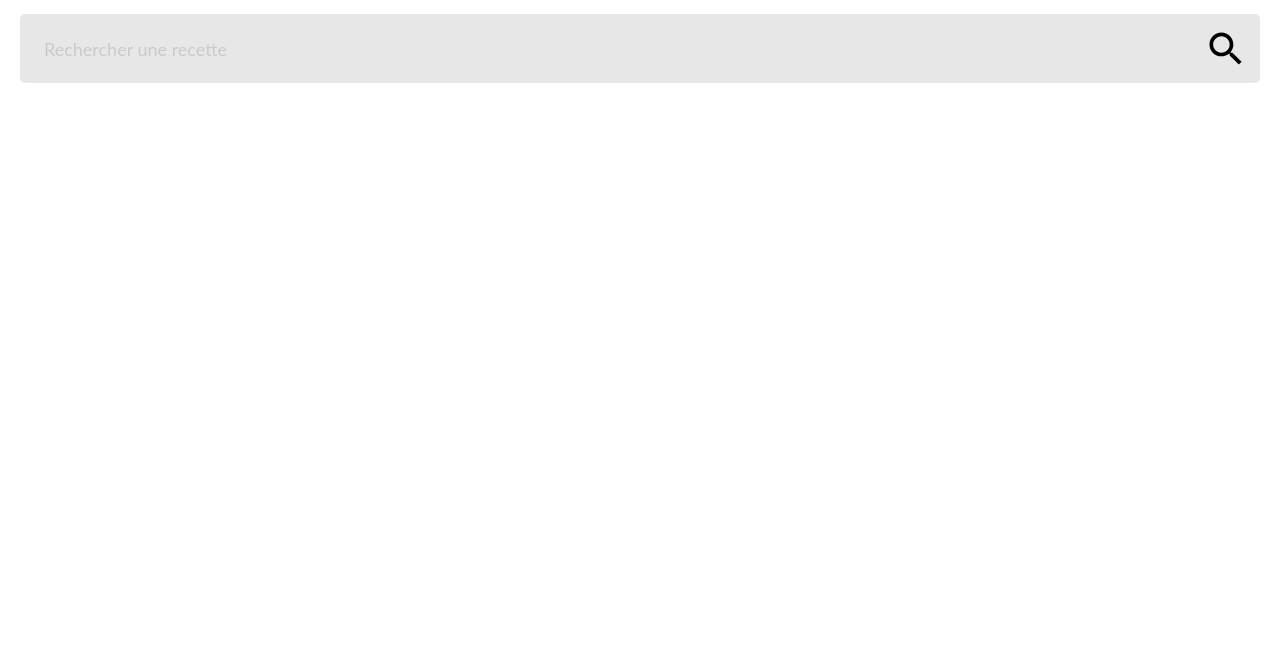
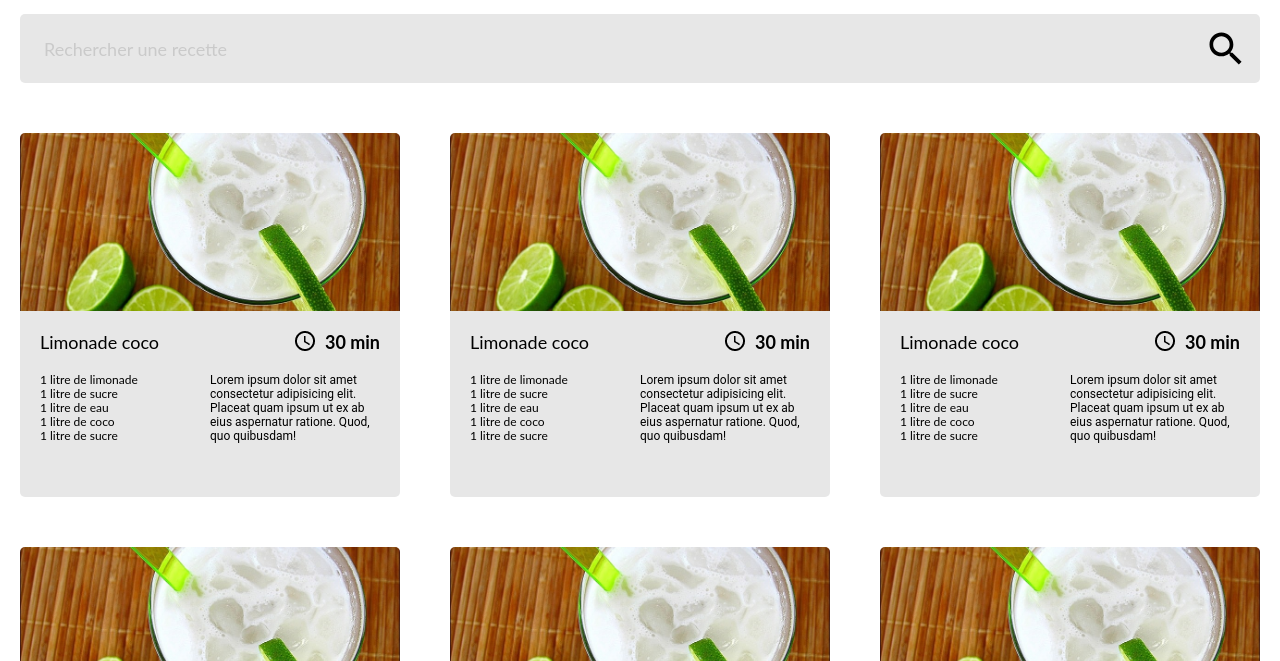
Before and after one commit to beyondnaxos/p7_les_petits_plats, a plain HTML site: page index.html in a window 1280 px wide. Shown: the part 139-800 px from the top of the page. Drawn offline with Linux system fonts and the light colour scheme.

Commit message:
Recipes Css OK

```diff
--- a/css/style.css
+++ b/css/style.css
@@ -28,6 +28,8 @@ nav h1 {
     line-height: 47px;
     color: #d04f4f;
 }
+
+/* search header */
 
 header {
     position: relative;
@@ -64,3 +66,120 @@ header {
     right: 18px;
     top: 18px;
 }
+
+/* section recipes */
+
+#recipes {
+    width: 1240px;
+    /* background-color: #d04f4f; */
+    height: 700px;
+    margin-top: 50px;
+    display: flex;
+    flex-direction: row;
+    justify-content: space-between;
+    flex-wrap: wrap;
+    row-gap: 50px;
+}
+
+.recipe {
+    width: 380px;
+    height: 364px;
+    display: flex;
+    flex-direction: column;
+    background-color:#E7E7E7;
+    border-radius: 5px;
+}
+
+.recipe__image {
+    /* flex order one */
+    order: 1;
+    width: 100%;
+    height: 178px;
+    object-fit: cover;
+    border-radius: 5px 5px 0 0;
+}
+
+.recipe__texts {
+    width: 100%;
+    height: 186px;
+    /* background-color: orange; */
+    order: 2;
+    display: flex;
+    flex-direction: row;
+    padding: 20px;
+}
+
+.recipe__title-ingredients, .recipe__time-instructions {
+    width: 50%;
+    height: 100%;
+    display: flex;
+    flex-direction: column;
+    justify-content: start;
+    align-items: start;
+}
+
+.recipe__title-ingredients {
+    /* background-color: rgb(238, 94, 219); */
+}
+
+
+.recipe__title {
+    font-family: 'Lato', sans-serif;
+    height: 42px;
+    font-size: 18px;
+    margin: 0;
+    font-weight: 400;
+}
+
+.recipe__ingredients {
+    list-style: none;
+    margin: 0;
+    height: 105px;
+    width: 100%;
+    display: flex;
+    flex-direction: column;
+    align-items: flex-start;
+    font-family: 'Lato', sans-serif;
+    font-size: 12px;
+    line-height: 14px;
+
+}
+
+
+.recipe__time-instructions {
+    /* background-color: rgb(88, 198, 231); */
+}
+
+ul {
+    list-style-type: none;
+    padding: 0;
+}
+
+.recipe__time {
+    width: 100%;
+    height: 42px;
+    display: flex;
+    flex-direction: row;
+    align-items: flex-start;
+    justify-content: flex-end;
+}
+
+.time__image {
+    width: 20px;
+    height: 20px;
+    margin-right: 10px;
+}
+
+.time-duration {
+    font-family: 'Lato', sans-serif;
+    margin: 0;
+    font-size: 18px;
+    font-weight: 700;
+}
+
+.recipe__instruction {
+    margin: 0;
+    font-family: 'Roboto', sans-serif;
+    font-size: 12px;
+    line-height: 14px;
+}
--- a/index.html
+++ b/index.html
@@ -25,6 +25,10 @@
         <img src="assets/icons/searchIcon.svg" alt="searchIcon" id="search__icon">
     </header>
 
+    <section id="recipes" aria-label="recipes list">
+
+    </section>
+
   </body>
   <script src="index.js" type="module"></script>
 </html>
--- a/index.js
+++ b/index.js
@@ -1,3 +1,86 @@
 import {recipes} from './data/recipes.js';
 
 console.log(recipes);
+
+
+
+const loop = [1, 2 ,3, 4, 5, 6, 7, 8, 9, 10];
+
+loop.forEach(element => {
+ const recipe = document.createElement('article');
+ recipe.classList.add('recipe');
+    // handle Image Prototype
+const img = new Image()
+img.src = './assets/recipes_photos/limonade_coco.jpg'
+recipe.appendChild(img);
+img.classList.add('recipe__image');
+
+// handle  texts Container Prototype
+const textsContainer = document.createElement('div');
+textsContainer.classList.add('recipe__texts');
+recipe.appendChild(textsContainer);
+
+
+// handle  title and Ingredients + time and Instructions Container Prototype
+const titleIngredientsContainer = document.createElement('div');
+const timeAndInstructionsContainer = document.createElement('div');
+titleIngredientsContainer.classList.add('recipe__title-ingredients');
+timeAndInstructionsContainer.classList.add('recipe__time-instructions');
+
+textsContainer.appendChild(titleIngredientsContainer);
+textsContainer.appendChild(timeAndInstructionsContainer);
+
+
+// handle  title Prototype
+const title = document.createElement('h2');
+title.classList.add('recipe__title');
+title.textContent = 'Limonade coco';
+
+titleIngredientsContainer.appendChild(title);
+
+// handle  ingredients Prototype
+const ingredients = document.createElement('ul');
+ingredients.classList.add('recipe__ingredients');
+
+const ingredientsList = [
+    '1 litre de limonade',
+    '1 litre de sucre',
+    '1 litre de eau',
+    '1 litre de coco',
+    '1 litre de sucre'
+];
+
+for (let i = 0; i < ingredientsList.length; i++) {
+    const ingredient = document.createElement('li');
+    ingredient.classList.add('recipe__ingredient');
+    ingredient.textContent = ingredientsList[i];
+    ingredients.appendChild(ingredient);
+}
+
+titleIngredientsContainer.appendChild(ingredients);
+
+//  handle  time Prototype
+
+const time = document.createElement('div');
+time.classList.add('recipe__time');
+time.innerHTML = "<img class='time__image' src='./assets/icons/clockIcon.png'></img>" + "<p class='time-duration'>30 min</p>";
+timeAndInstructionsContainer.appendChild(time);
+
+//  handle  instructions Prototype
+const instructions = document.createElement('div');
+instructions.classList.add('recipe__instructions');
+
+const instructionContent =" Lorem ipsum dolor sit amet consectetur adipisicing elit. Placeat quam ipsum ut ex ab eius aspernatur ratione. Quod, quo quibusdam!"
+
+    const instruction = document.createElement('p');
+    instruction.classList.add('recipe__instruction');
+    instruction.textContent = instructionContent;
+    instructions.appendChild(instruction);
+
+
+timeAndInstructionsContainer.appendChild(instructions);
+
+document.querySelector('#recipes').appendChild(recipe);
+
+
+});
```
Also changed, not shown: assets/recipes_photos/limonade_coco.jpg (added).
